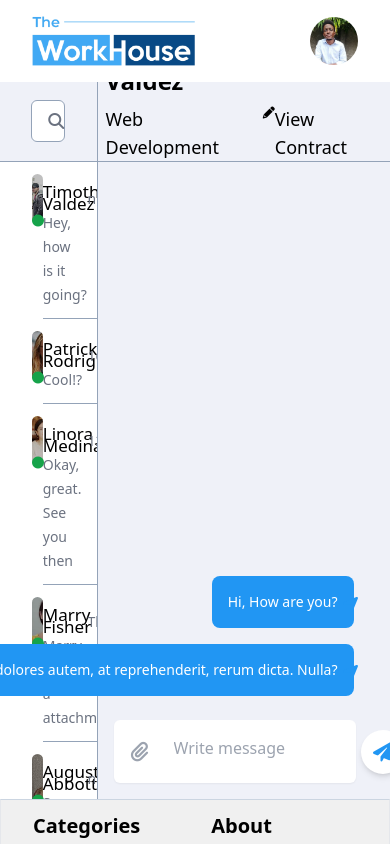
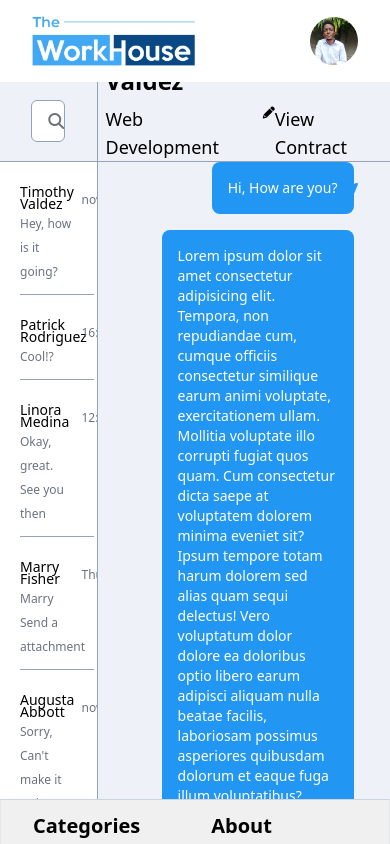
Before and after one commit to Dev-SalamSheikh/Workhouse-Project, a React (Create React App) app: page /messages in a window 390 px wide. Shown: the top 844 px of the page. Built offline with nearby package versions, Linux system fonts and the light colour scheme.

Commit message:
pc version message done

```diff
--- a/src/components/Chats.jsx
+++ b/src/components/Chats.jsx
@@ -186,7 +186,7 @@ const Chats = () => {
         </div>
 
         {/* Right Side => Conversations */}
-        <div className="w-9/12">
+        <div className="w-9/12 overflow-hidden">
           <div className="flex flex-col justify-between h-full">
             {/* Header */}
             <div className="h-[80px] px-2 border-b border-b-slate-400">
--- a/src/components/MessageCard.jsx
+++ b/src/components/MessageCard.jsx
@@ -1,18 +1,18 @@
 const MessageCard = ({ img, name, text, status }) => {
   return (
-    <div className="w-full bg-white pl-8 pt-3 cursor-pointer">
+    <div className="w-full bg-white lg:pl-8 px-1 pt-3 cursor-pointer">
       {/* Content */}
-      <div className="flex justify-between">
+      <div className="flex justify-between lg:gap-2 gap-4 items-start">
         {/* Image Box */}
-        <div className="w-2/12">
-          <div className="relative">
+        <div className="w-2/12 pt-3 lg:pt-0">
+          <div className="relative flex justify-center">
             <img
               src={img}
               alt="avatar"
-              className="w-[50px] h-[50px] rounded-full brightness-75 object-cover"
+              className="w-[30px] h-[30px] lg:w-[50px] lg:h-[50px] rounded-full brightness-75 object-cover"
             />
-            <div className="absolute xl:right-[25%] -bottom-[7px]">
-              <i className="fa-solid fa-circle text-green-600 text-[12px]"></i>
+            <div className="absolute xl:right-[10%] right-1 -bottom-[7px]">
+              <i className="fa-solid fa-circle text-green-600 text-[6px] lg:text-[12px]"></i>
             </div>
           </div>
         </div>
@@ -20,13 +20,13 @@ const MessageCard = ({ img, name, text, status }) => {
         <div className="w-10/12 flex justify-between  border-b border-b-slate-400 pt-3 pb-3">
           {/* Header Name and text */}
           <div className="w-9/12">
-            <p className="text-[17px] leading-3">{name}</p>
-            <span className="text-sm text-gray-500">{text}</span>
+            <p className="text-sm lg:text-[17px] leading-3">{name}</p>
+            <span className="text-xs lg:text-sm text-gray-500">{text}</span>
           </div>
 
           {/* Status */}
           <div className="w-2/12 text-center">
-            <span className="text-sm text-gray-500">{status}</span>
+            <span className="text-xs lg:text-sm text-gray-500">{status}</span>
           </div>
         </div>
       </div>
--- a/src/components/TextMessage.jsx
+++ b/src/components/TextMessage.jsx
@@ -3,7 +3,7 @@ import React from "react";
 const TextMessage = ({ text }) => {
   return (
     <div
-      className="w-max lg:max-w-[500px] px-4 py-4 rounded-lg text-white relative"
+      className="w-max max-w-[80%] md:max-w-[500px] px-4 py-4 rounded-lg text-white relative"
       style={{ backgroundColor: "#2196F3" }}
     >
       <h1 className="text-sm">{text}</h1>
```
